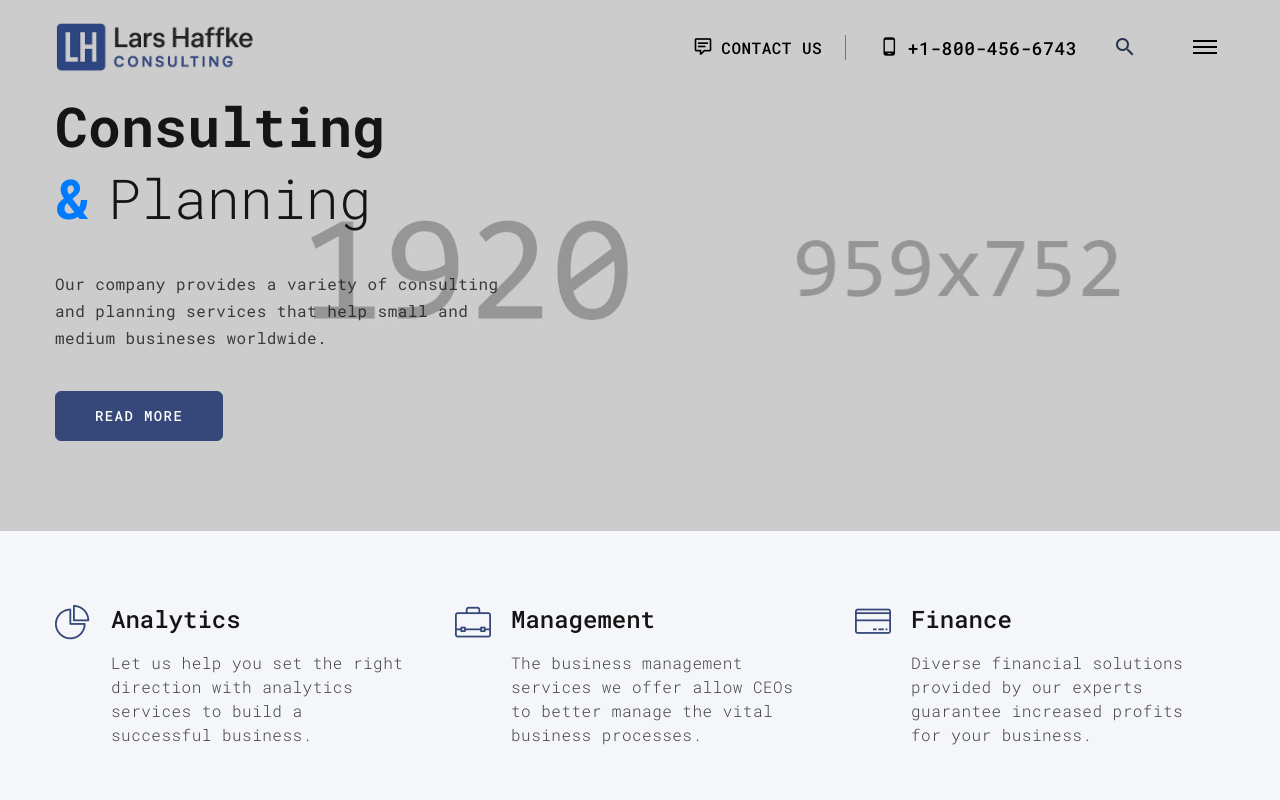
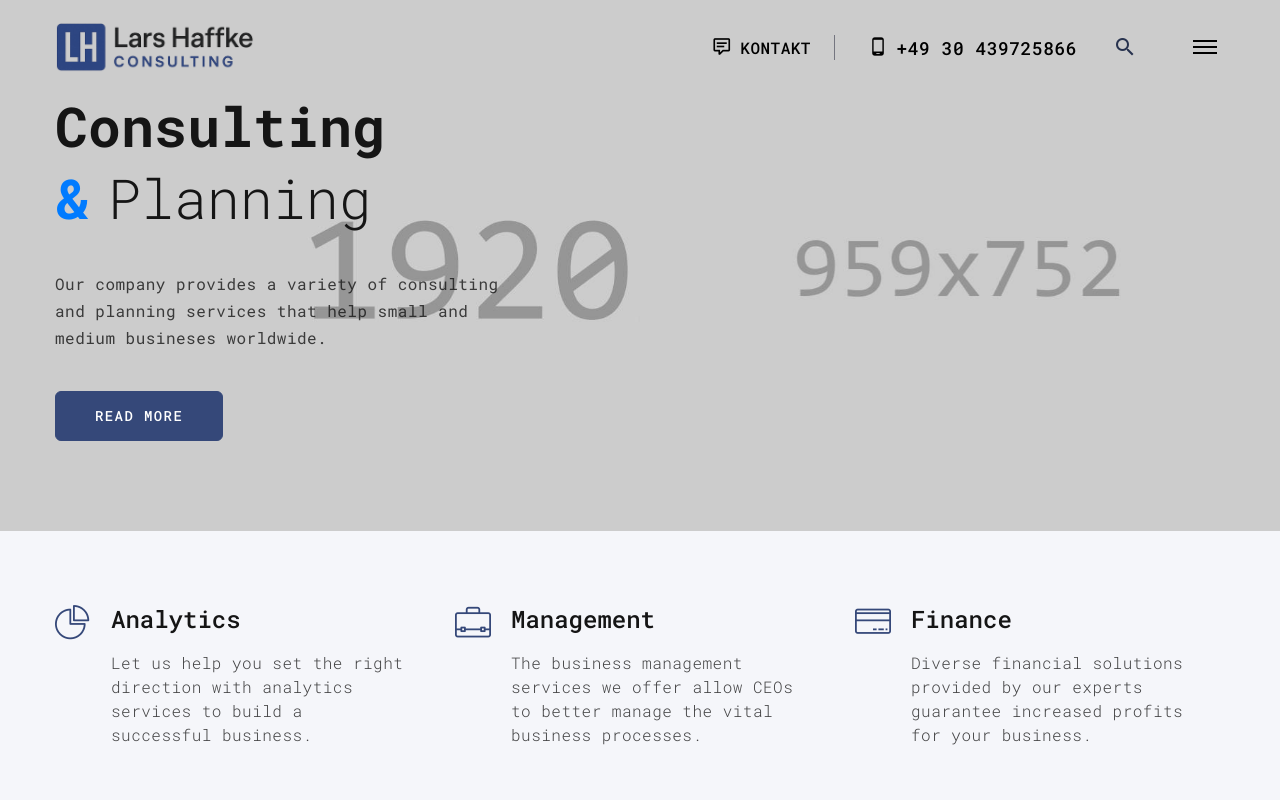
Before and after one commit to hunterrdunlap/lars-website, a plain HTML site: page index.html in a window 1280 px wide. Shown: the top 800 px of the page. Drawn offline with Linux system fonts and the light colour scheme.

Commit message:
Update index.html

```diff
--- a/index.html
+++ b/index.html
@@ -76,11 +76,11 @@
                       <ul class="list-inline-bordered rd-navbar-list">
                         <li>
                           <span class="icon mdi mdi-comment-text-outline"></span
-                          ><a href="contacts.html">Contact us</a>
+                          ><a href="contacts.html">Kontakt</a>
                         </li>
                         <li>
                           <span class="icon mdi mdi-cellphone-android"></span
-                          ><a href="tel:#">+1-800-456-6743</a>
+                          ><a href="tel:#">+49 30 439725866</a>
                         </li>
                       </ul>
                     </div>
```
